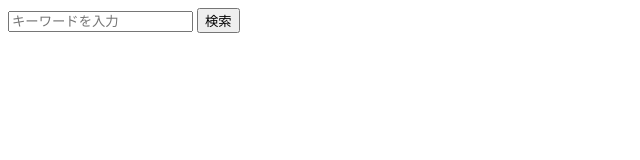
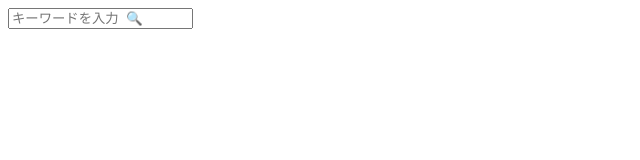
Before and after one commit to y1ne/y1ne.github.io, a plain HTML site: page child/exproler.html in a window 1280 px wide. Shown: the whole page, without its empty margins (0-640 px from the left). Drawn offline with Linux system fonts and the light colour scheme.

Commit message:
Update exproler.html

```diff
--- a/child/exproler.html
+++ b/child/exproler.html
@@ -6,9 +6,9 @@
     </head>
     <body>
         <b id="goagle">
-            <input type="search" name="search" placeholder="キーワードを入力">
+            <input type="search" name="search" placeholder="キーワードを入力  🔍">
         </b>
-        <input type="submit" name="submit" value="検索">
+
     </body>
 
 </html>
```
